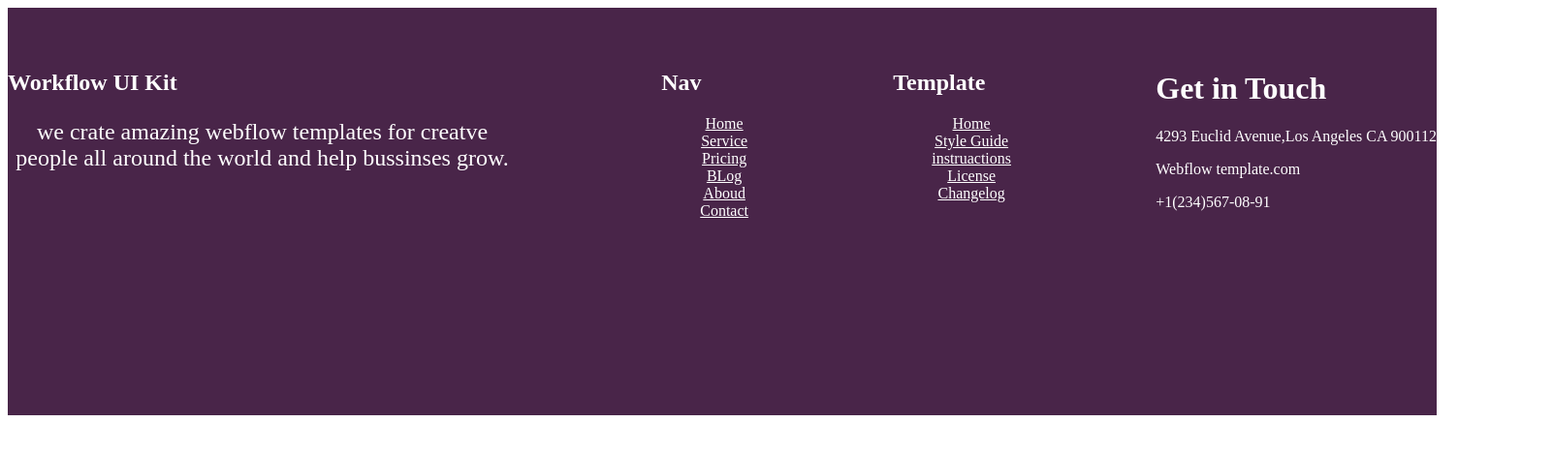
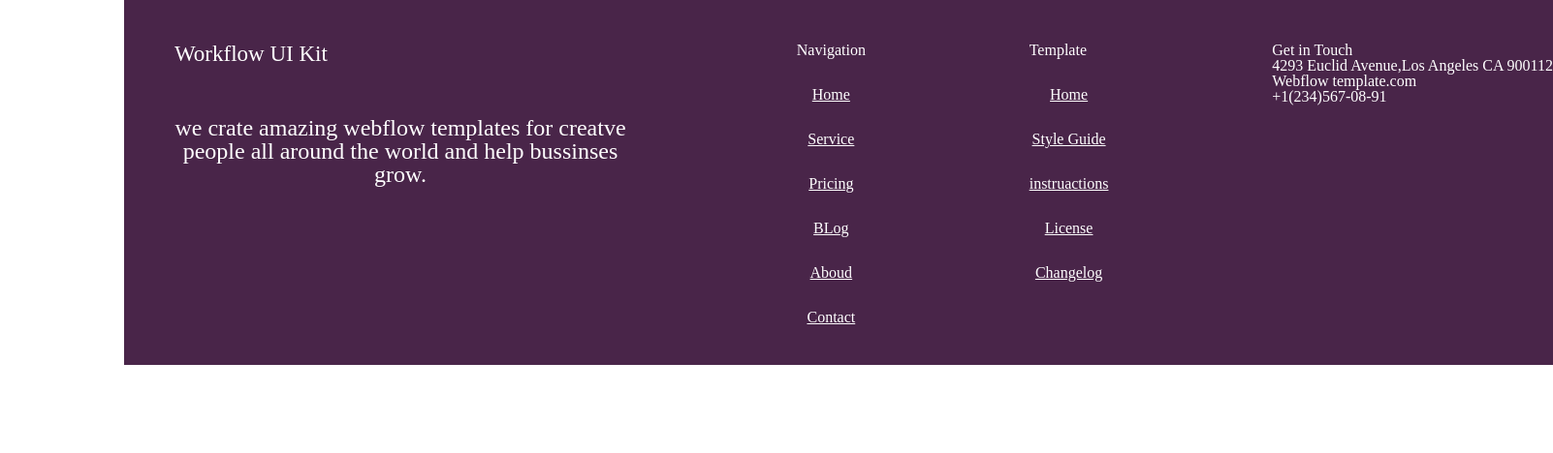
Before and after one commit to RaadBE/Pixel-Perfect, a plain HTML site: page comp/index.html in a window 1280 px wide. Shown: the whole page at 97% size, 1602 px wide, since content can reach past the window. Drawn offline with Linux system fonts and the light colour scheme.

Commit message:
added the imgs

```diff
--- a/comp/assests/sass/style.scss
+++ b/comp/assests/sass/style.scss
@@ -1,3 +1,53 @@
+*, *:before, *:after{
+    box-sizing: border-box;
+}
+
+html, body, div, span, object, iframe, figure, h1, h2, h3, h4, h5, h6, p, blockquote, pre, a, code, em, img, small, strike, strong, sub, sup, tt, b, u, i, ol, ul, li, fieldset, form, label, table, caption, tbody, tfoot, thead, tr, th, td, main, canvas, embed, footer, header, nav, section, video{
+    margin: 0;
+    padding: 0;
+    border: 0;
+    font-size: 100%;
+    font: inherit;
+    vertical-align: baseline;
+    text-rendering: optimizeLegibility;
+    -webkit-font-smoothing: antialiased;
+    text-size-adjust: none;
+}
+
+footer, header, nav, section, main{
+    display: block;
+}
+
+body{
+    line-height: 1;
+}
+
+ol, ul{
+    list-style: none;
+}
+
+blockquote, q{
+    quotes: none;
+}
+
+blockquote:before, blockquote:after, q:before, q:after{
+    content: '';
+    content: none;
+}
+
+table{
+    border-collapse: collapse;
+    border-spacing: 0;
+}
+
+input{
+    -webkit-appearance: none;
+    border-radius: 0;
+}
+body{
+	max-width: 80%;
+	margin: 0 auto;
+}
 footer {
 	width: 1474px;
 	height: 377px;
@@ -18,4 +68,13 @@ footer {
 }.first-col p {
 	text-align: center;
 	font-size: 24px;
+	padding-left: 45px;
+}li {
+	padding-top: 30px;
+}.second-col{
+	padding-bottom: 50px;
+}.first-col h2{
+	font-size: 23px;
+	padding-bottom: 53px;
+	padding-left: 52px;
 }
--- a/comp/index.html
+++ b/comp/index.html
@@ -13,7 +13,7 @@
 			<p>we crate amazing webflow templates for creatve people all around the world and help bussinses grow.</p>
 		</div>
 		<div class="second-col">
-			<h2>Nav</h2>
+			<h2>Navigation</h2>
 			<ul>
 				<a href=""><li>Home</li></a>
 				<a href=""><li>Service</li></a>
```
Also changed, not shown: comp/assests/css/style.css, comp/assests/img/1.png (added), comp/assests/img/2.png (added), comp/assests/img/4.png (added), comp/assests/img/Screenshot from 2023-06-05 13-53-25.png (added), 1 other file.
